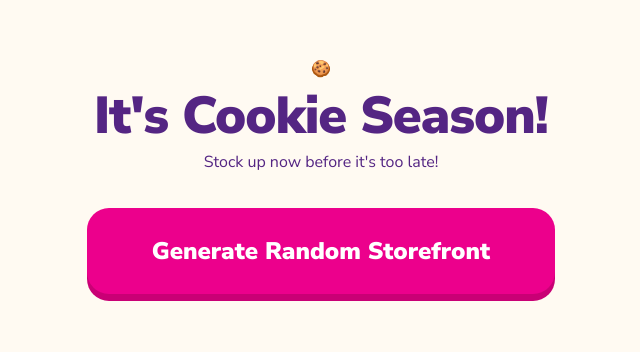
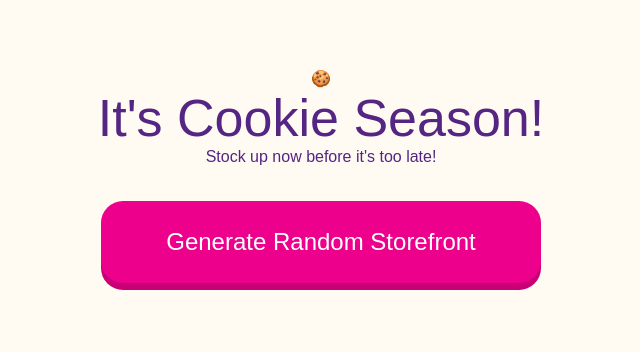
Before and after one commit to gscncprodprog/gscncprodprog.github.io, a plain HTML site: page index.html in a window 1280 px wide. Shown: the part 219-571 px from the top of the page, without its empty margins (319-959 px from the left). Drawn offline with Linux system fonts and the light colour scheme; a web font is replaced by a local one.

Commit message:
Change font to 'Girl Scout' in style.css
Updated font styles to use 'Girl Scout' font for various elements.

```diff
--- a/style.css
+++ b/style.css
@@ -1,5 +1,13 @@
 
-@import url('https://fonts.googleapis.com/css2?family=Nunito+Sans:wght@400;600;700;800;900&display=swap');
+/* GIRL SCOUT FONT */
+
+@font-face {
+    font-family: 'Girl Scout';
+    src: url('./fonts/GirlScout-TextMedium.otf') format('opentype');
+    font-weight: 500;
+    font-style: normal;
+    font-display: swap;
+}
 
 :root {
     --pink: #ec008c;
@@ -17,7 +25,7 @@
 }
 
 body {
-    font-family: 'Nunito Sans', Arial, sans-serif;
+    font-family: 'Girl Scout', Arial, sans-serif;
     background: var(--cream);
     min-height: 100vh;
     color: var(--purple);
@@ -44,10 +52,11 @@ header {
 }
 
 header h1 {
+    font-family: 'Girl Scout', Arial, sans-serif;
     font-size: clamp(36px, 5vw, 52px);
-    font-weight: 900;
+    font-weight: 500;
     color: var(--purple);
-    letter-spacing: -1px;
+    letter-spacing: 0;
 }
 
 /* GENERATOR AREA */
@@ -78,9 +87,9 @@ header h1 {
 
     padding: 27px 65px;
 
-    font-family: inherit;
+    font-family: 'Girl Scout', Arial, sans-serif;
     font-size: 24px;
-    font-weight: 900;
+    font-weight: 500;
 
     cursor: pointer;
 
@@ -119,16 +128,18 @@ header h1 {
 }
 
 .result h2 {
+    font-family: 'Girl Scout', Arial, sans-serif;
     font-size: clamp(23px, 4vw, 32px);
-    font-weight: 900;
+    font-weight: 500;
     color: var(--purple);
     margin-bottom: 15px;
     line-height: 1.3;
 }
 
 .result a {
+    font-family: 'Girl Scout', Arial, sans-serif;
     font-size: 18px;
-    font-weight: 700;
+    font-weight: 500;
     color: var(--pink-dark);
 
     overflow-wrap: anywhere;
```
